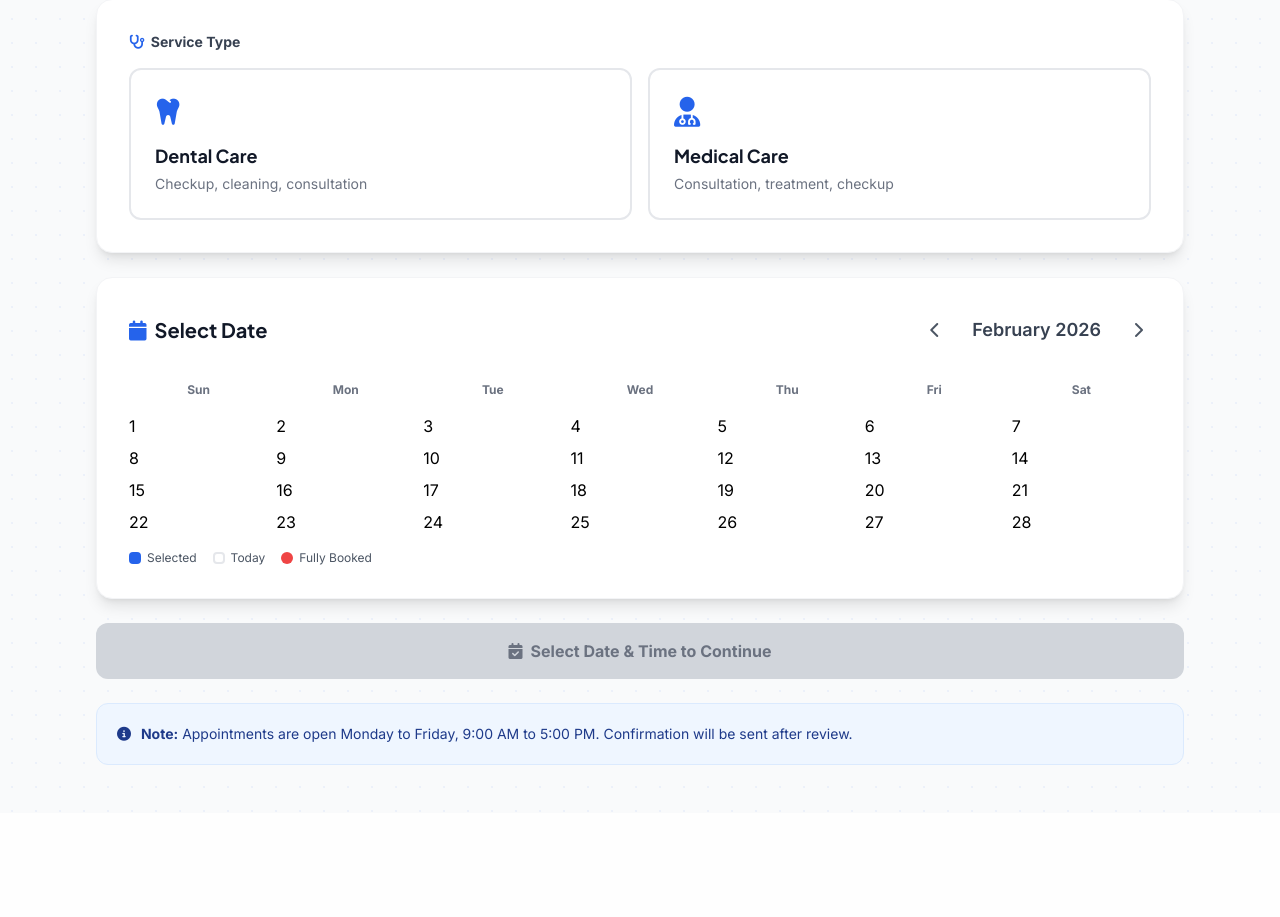
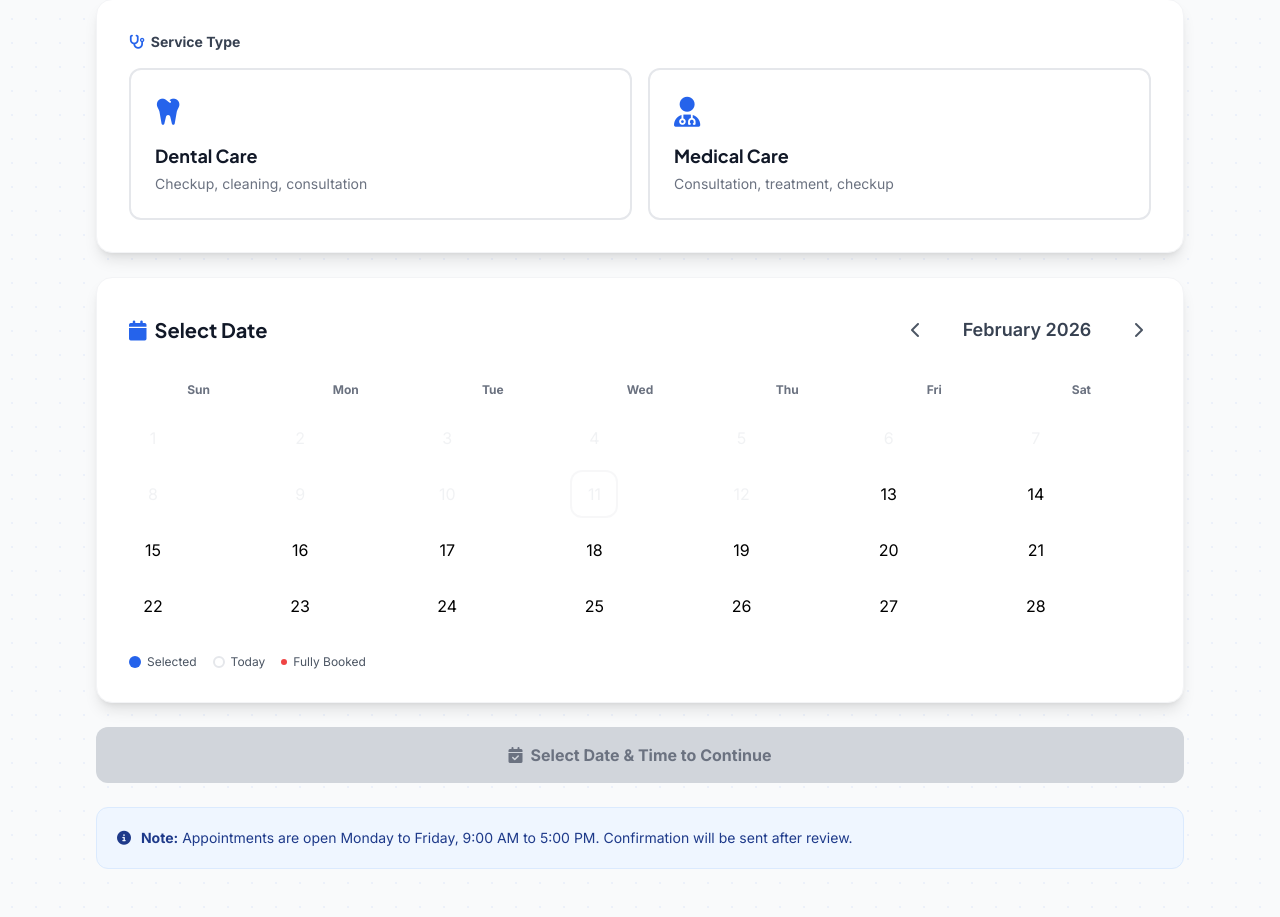
Before and after one commit to dev-lou/clinic, a Flask app: page /appointments/book in a window 1280 px wide. Shown: the part 233-1150 px from the top of the page. Before the commit the page ends 1045 px from the top, so only its background shows below. Run offline with Flask 3, Linux system fonts and the light colour scheme; the visitor is signed in with stand-in values (Sample User, id 1); some libraries are stand-ins or nearby versions.

Commit message:
fix: rewrite calendar with inline Tailwind classes, proper grid layout, and visual selection feedback

```diff
--- a/templates/book_appointment.html
+++ b/templates/book_appointment.html
@@ -11,7 +11,6 @@
     <link
         href="https://fonts.googleapis.com/css2?family=Inter:wght@300;400;500;600;700;800&family=Plus+Jakarta+Sans:wght@600;700;800&display=swap"
         rel="stylesheet">
-    <link rel="stylesheet" href="{{ url_for('static', filename='css/animations.css') }}">
     <script>
         tailwind.config = {
             theme: {
@@ -39,39 +38,6 @@
         .dots-bg {
             background-image: radial-gradient(rgba(37, 99, 235, .06) 1px, transparent 1px);
             background-size: 24px 24px;
-        }
-
-        .calendar-day {
-            @apply relative w-12 h-12 flex items-center justify-center rounded-xl cursor-pointer transition-all hover:scale-110;
-        }
-
-        .calendar-day.disabled {
-            @apply text-gray-300 cursor-not-allowed hover:scale-100;
-        }
-
-        .calendar-day.selected {
-            @apply bg-primary-600 text-white font-bold shadow-lg scale-110;
-        }
-
-        .calendar-day.today {
-            @apply border-2 border-primary-400;
-        }
-
-        .calendar-day.fully-booked::after {
-            content: '';
-            @apply absolute bottom-1 w-1.5 h-1.5 bg-red-500 rounded-full;
-        }
-
-        .time-slot {
-            @apply px-4 py-3 border-2 border-gray-200 rounded-xl cursor-pointer transition-all text-center hover:border-primary-500 hover:bg-primary-50;
-        }
-
-        .time-slot.selected {
-            @apply bg-primary-600 text-white border-primary-600 font-bold shadow-lg;
-        }
-
-        .time-slot.unavailable {
-            @apply bg-gray-100 text-gray-400 cursor-not-allowed opacity-50 hover:border-gray-200 hover:bg-gray-100;
         }
     </style>
 </head>
@@ -101,7 +67,7 @@
 
     <div class="max-w-6xl mx-auto px-6 lg:px-8 pt-28 pb-12">
         <!-- Header -->
-        <div class="mb-8 reveal">
+        <div class="mb-8">
             <h1 class="text-4xl md:text-5xl font-bold text-primary-900 mb-3">📅 Book Appointment</h1>
             <p class="text-lg text-gray-600">Schedule your free dental or medical check-up</p>
         </div>
@@ -111,7 +77,7 @@
         {% if messages %}
         {% for category, message in messages %}
         <div
-            class="mb-6 px-5 py-4 rounded-xl {% if category == 'error' %}bg-red-50 border-l-4 border-red-500 text-red-700{% else %}bg-emerald-50 border-l-4 border-emerald-500 text-emerald-700{% endif %} reveal">
+            class="mb-6 px-5 py-4 rounded-xl {% if category == 'error' %}bg-red-50 border-l-4 border-red-500 text-red-700{% else %}bg-emerald-50 border-l-4 border-emerald-500 text-emerald-700{% endif %}">
             <i
                 class="fas {% if category == 'error' %}fa-exclamation-circle{% else %}fa-check-circle{% endif %} mr-2"></i>
             {{ message }}
@@ -127,7 +93,7 @@
             <input type="hidden" name="time_slot" id="selectedTimeSlot">
 
             <!-- Service Type -->
-            <div class="bg-white rounded-2xl shadow-lg border border-gray-100 p-8 reveal">
+            <div class="bg-white rounded-2xl shadow-lg border border-gray-100 p-8">
                 <label class="block text-sm font-bold text-gray-700 mb-4">
                     <i class="fas fa-stethoscope text-primary-600 mr-1.5"></i>Service Type
                 </label>
@@ -156,7 +122,7 @@
             </div>
 
             <!-- Calendar -->
-            <div class="bg-white rounded-2xl shadow-lg border border-gray-100 p-8 reveal">
+            <div class="bg-white rounded-2xl shadow-lg border border-gray-100 p-8">
                 <div class="flex items-center justify-between mb-6">
                     <h2 class="text-xl font-bold text-gray-900">
                         <i class="fas fa-calendar text-primary-600 mr-2"></i>Select Date
@@ -166,7 +132,8 @@
                             class="p-2 hover:bg-gray-100 rounded-lg transition-all">
                             <i class="fas fa-chevron-left text-gray-600"></i>
                         </button>
-                        <span id="currentMonth" class="text-lg font-semibold text-gray-700 px-4"></span>
+                        <span id="currentMonth"
+                            class="text-lg font-semibold text-gray-700 px-4 min-w-[180px] text-center"></span>
                         <button type="button" onclick="changeMonth(1)"
                             class="p-2 hover:bg-gray-100 rounded-lg transition-all">
                             <i class="fas fa-chevron-right text-gray-600"></i>
@@ -186,24 +153,24 @@
                 </div>
                 <div id="calendarGrid" class="grid grid-cols-7 gap-2"></div>
 
-                <div class="mt-4 flex items-center gap-4 text-xs text-gray-600">
+                <div class="mt-6 flex items-center gap-4 text-xs text-gray-600">
                     <div class="flex items-center gap-1.5">
-                        <div class="w-3 h-3 bg-primary-600 rounded"></div>
+                        <div class="w-3 h-3 bg-primary-600 rounded-full"></div>
                         <span>Selected</span>
                     </div>
                     <div class="flex items-center gap-1.5">
-                        <div class="w-3 h-3 bg-white border-2 border-primary-400 rounded"></div>
+                        <div class="w-3 h-3 bg-white border-2 border-primary-400 rounded-full"></div>
                         <span>Today</span>
                     </div>
                     <div class="flex items-center gap-1.5">
-                        <div class="w-3 h-3 bg-red-500 rounded-full"></div>
+                        <div class="w-1.5 h-1.5 bg-red-500 rounded-full"></div>
                         <span>Fully Booked</span>
                     </div>
                 </div>
             </div>
 
             <!-- Time Slots -->
-            <div id="timeSlotsSection" class="bg-white rounded-2xl shadow-lg border border-gray-100 p-8 reveal hidden">
+            <div id="timeSlotsSection" class="bg-white rounded-2xl shadow-lg border border-gray-100 p-8 hidden">
                 <h2 class="text-xl font-bold text-gray-900 mb-4">
                     <i class="fas fa-clock text-primary-600 mr-2"></i>Select Time
                 </h2>
@@ -218,7 +185,7 @@
         </form>
 
         <!-- Info Card -->
-        <div class="mt-6 p-5 bg-blue-50 border border-blue-100 rounded-xl reveal">
+        <div class="mt-6 p-5 bg-blue-50 border border-blue-100 rounded-xl">
             <p class="text-sm text-blue-900">
                 <i class="fas fa-info-circle mr-1.5"></i>
                 <strong>Note:</strong> Appointments are open Monday to Friday, 9:00 AM to 5:00 PM. Confirmation will be
@@ -240,28 +207,36 @@
         }
 
         function selectDate(dateStr, element) {
-            if (element.classList.contains('disabled')) return;
+            if (element.classList.contains('opacity-30')) return;
 
             selectedDate = dateStr;
             document.getElementById('selectedDate').value = dateStr;
 
-            // Update UI
-            document.querySelectorAll('.calendar-day').forEach(el => el.classList.remove('selected'));
-            element.classList.add('selected');
+            // Update UI - remove selection from all dates
+            document.querySelectorAll('.calendar-day').forEach(el => {
+                el.classList.remove('bg-primary-600', 'text-white', 'font-bold', 'shadow-lg', 'scale-110');
+            });
+
+            // Add selection to clicked date
+            element.classList.add('bg-primary-600', 'text-white', 'font-bold', 'shadow-lg', 'scale-110');
 
             // Show time slots and load availability
             loadTimeSlots(dateStr);
         }
 
         function selectTime(timeValue, display, element) {
-            if (element.classList.contains('unavailable')) return;
+            if (element.classList.contains('opacity-50')) return;
 
             selectedTime = timeValue;
             document.getElementById('selectedTimeSlot').value = timeValue;
 
             // Update UI
-            document.querySelectorAll('.time-slot').forEach(el => el.classList.remove('selected'));
-            element.classList.add('selected');
+            document.querySelectorAll('.time-slot').forEach(el => {
+                el.classList.remove('bg-primary-600', 'text-white', 'border-primary-600', 'font-bold', 'shadow-lg');
+                el.classList.add('border-gray-200');
+            });
+            element.classList.remove('border-gray-200');
+            element.classList.add('bg-primary-600', 'text-white', 'border-primary-600', 'font-bold', 'shadow-lg');
 
             // Enable submit button
             const submitBtn = document.getElementById('submitBtn');
@@ -278,7 +253,7 @@
             const list = document.getElementById('timeSlotsList');
 
             section.classList.remove('hidden');
-            list.innerHTML = '<div class="col-span-full text-center text-gray-400">Loading...</div>';
+            list.innerHTML = '<div class="col-span-full text-center text-gray-400 py-4">Loading...</div>';
 
             try {
                 const response = await fetch(`/appointments/check-availability?date=${date}&service=${serviceType}`);
@@ -288,7 +263,7 @@
                 data.availableSlots.forEach(slot => {
                     const slotData = timeSlots.find(s => s.value === slot.time);
                     const div = document.createElement('div');
-                    div.className = `time-slot ${!slot.available ? 'unavailable' : ''}`;
+                    div.className = `time-slot px-4 py-3 border-2 rounded-xl cursor-pointer transition-all text-center ${!slot.available ? 'bg-gray-100 text-gray-400 opacity-50 cursor-not-allowed border-gray-200' : 'border-gray-200 hover:border-primary-500 hover:bg-primary-50'}`;
                     div.innerHTML = `
                         <div class="font-semibold">${slotData.display}</div>
                         <div class="text-xs text-gray-500 mt-1">${slot.remaining} slots</div>
@@ -299,7 +274,7 @@
                     list.appendChild(div);
                 });
             } catch (error) {
-                list.innerHTML = '<div class="col-span-full text-center text-red-500">Error loading time slots</div>';
+                list.innerHTML = '<div class="col-span-full text-center text-red-500 py-4">Error loading time slots</div>';
             }
         }
 
@@ -307,7 +282,6 @@
             const serviceType = document.querySelector('input[name="service_type"]:checked')?.value;
             if (!serviceType) return;
 
-            // Load fully booked dates for the month
             const year = currentDate.getFullYear();
             const month = currentDate.getMonth() + 1;
 
@@ -351,8 +325,15 @@
                 const isFullyBooked = fullyBookedDates.has(dateStr);
 
                 const dayDiv = document.createElement('div');
-                dayDiv.className = `calendar-day ${isPast ? 'disabled' : ''} ${isToday ? 'today' : ''} ${isFullyBooked ? 'fully-booked' : ''}`;
+                dayDiv.className = `calendar-day relative w-12 h-12 flex items-center justify-center rounded-xl transition-all ${isPast ? 'text-gray-300 cursor-not-allowed opacity-30' : 'cursor-pointer hover:scale-110 hover:bg-gray-100'} ${isToday ? 'border-2 border-primary-400' : ''}`;
                 dayDiv.textContent = day;
+
+                // Add red dot for fully booked
+                if (isFullyBooked && !isPast) {
+                    const dot = document.createElement('div');
+                    dot.className = 'absolute bottom-1 w-1.5 h-1.5 bg-red-500 rounded-full';
+                    dayDiv.appendChild(dot);
+                }
 
                 if (!isPast) {
                     dayDiv.onclick = () => selectDate(dateStr, dayDiv);
@@ -362,17 +343,9 @@
             }
         }
 
-
         // Initialize
         document.addEventListener('DOMContentLoaded', () => {
-            // Render calendar immediately
             renderCalendar();
-
-            // Add reveal animations
-            const reveals = document.querySelectorAll('.reveal');
-            reveals.forEach((el, i) => {
-                setTimeout(() => el.classList.add('visible'), i * 100);
-            });
         });
     </script>
 </body>
```
